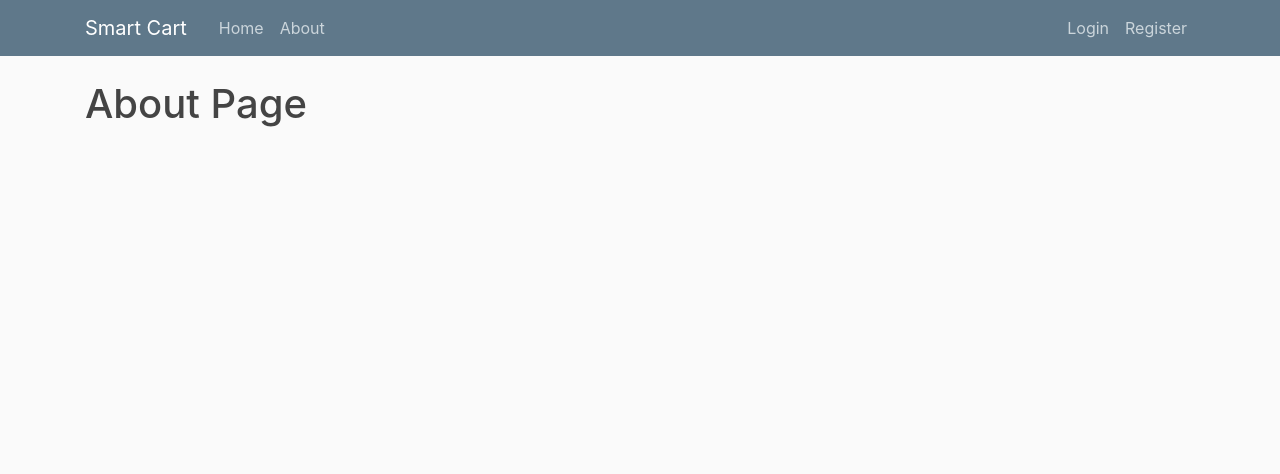
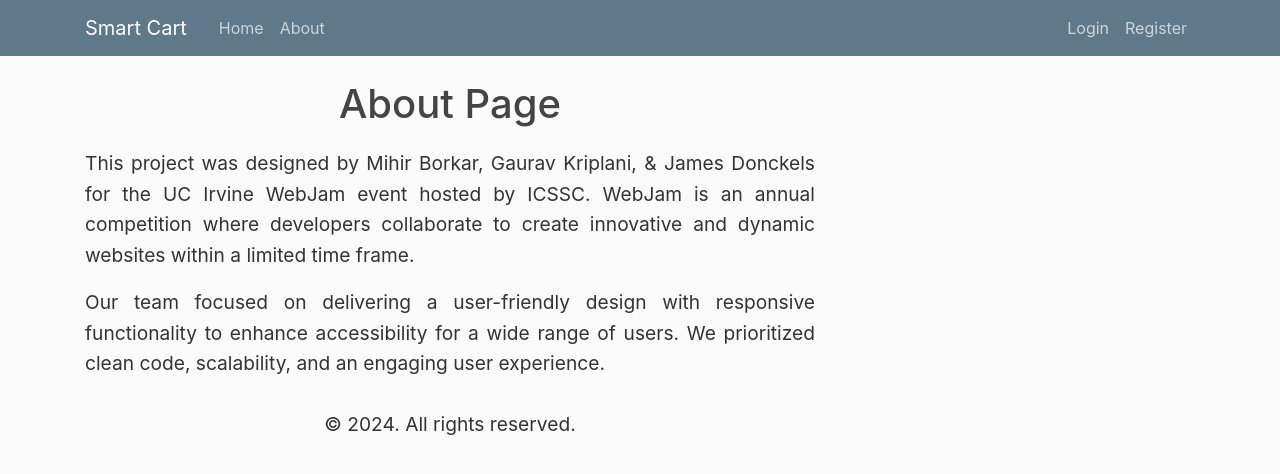
Before and after one commit to mihirb1/SmartCart, a Flask app: page /about in a window 1280 px wide. Shown: the top 474 px of the page. Run offline with Flask 3, Linux system fonts and the light colour scheme; some libraries are stand-ins or nearby versions.

Commit message:
Update about.html

```diff
--- a/flaskblog/templates/about.html
+++ b/flaskblog/templates/about.html
@@ -1,4 +1,17 @@
 {% extends "layout.html" %}
 {% block content %}
-    <h1>About Page</h1>
+    <h1 style="font-size: 2.5em; text-align: center; margin-bottom: 20px;">About Page</h1>
+    <div style="font-size: 1.2em; line-height: 1.6; max-width: 800px; margin: 0 auto; text-align: justify;">
+        <p>
+            This project was designed by Mihir Borkar, Gaurav Kriplani, & James Donckels for the UC Irvine WebJam event hosted by ICSSC.
+            WebJam is an annual competition where developers collaborate to create innovative and dynamic websites within a limited time frame.
+        </p>
+        <p>
+            Our team focused on delivering a user-friendly design with responsive functionality to enhance accessibility for a wide range of users.
+            We prioritized clean code, scalability, and an engaging user experience.
+        </p>
+        <footer style="text-align: center; margin-top: 30px;">
+            <p>&copy; 2024. All rights reserved.</p>
+        </footer>
+    </div>
 {% endblock content %}
```
